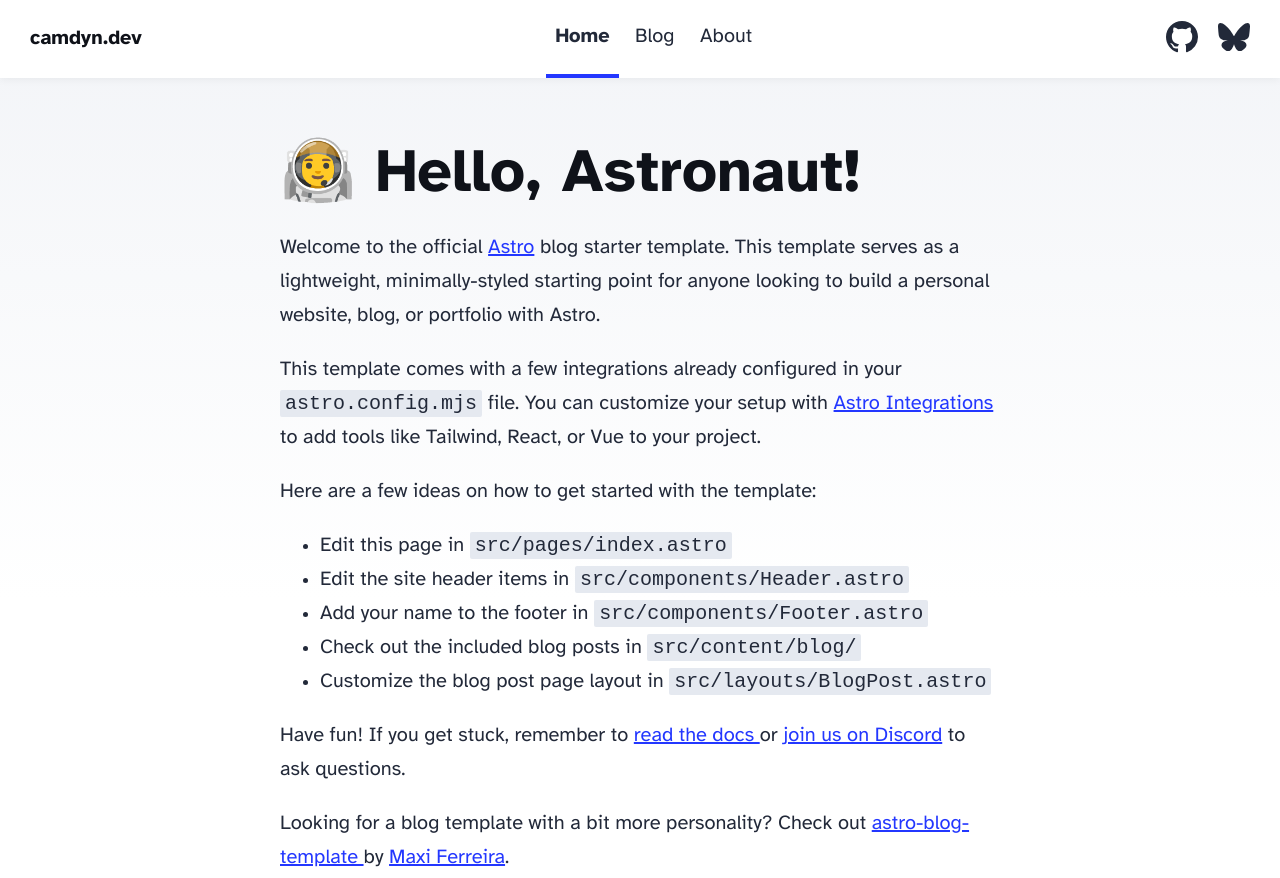
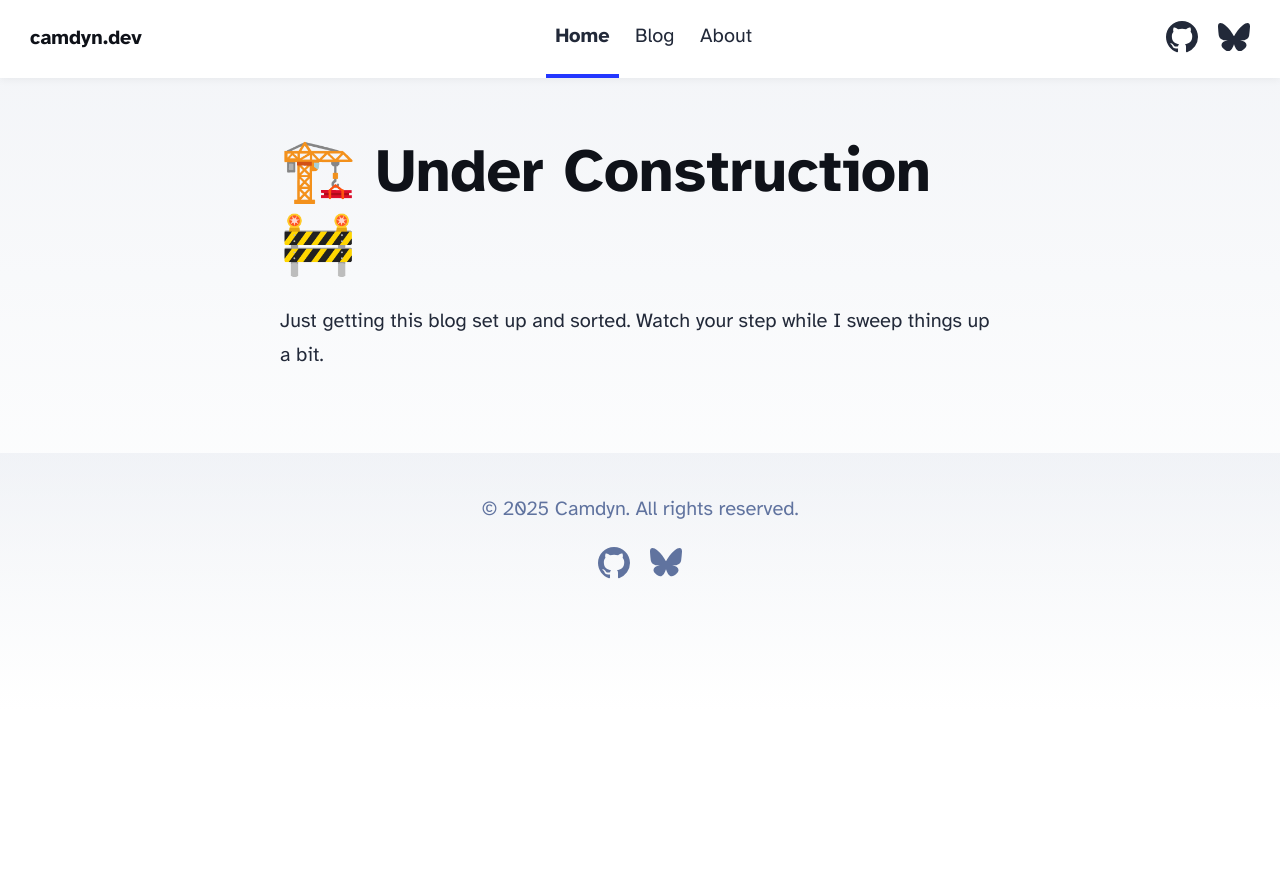
Before and after one commit to CamdynR/camdyn.dev, an Astro site: page / in a window 1280 px wide. Shown: the top 878 px of the page. After the commit the page ends 800 px from the top, so only its background shows below. Built offline with nearby package versions, Linux system fonts and the light colour scheme; Astro itself is replaced by a stand-in of ours.

Commit message:
Updated home page

```diff
--- a/src/pages/index.astro
+++ b/src/pages/index.astro
@@ -13,49 +13,10 @@ import { SITE_TITLE, SITE_DESCRIPTION } from '../consts';
   <body>
     <Header />
     <main>
-      <h1>🧑‍🚀 Hello, Astronaut!</h1>
+      <h1>🏗️ Under Construction 🚧</h1>
       <p>
-        Welcome to the official <a href='https://astro.build/'>Astro</a> blog starter
-        template. This template serves as a lightweight, minimally-styled starting
-        point for anyone looking to build a personal website, blog, or portfolio
-        with Astro.
-      </p>
-      <p>
-        This template comes with a few integrations already configured in your
-        <code>astro.config.mjs</code> file. You can customize your setup with
-        <a href='https://astro.build/integrations'>Astro Integrations</a> to add
-        tools like Tailwind, React, or Vue to your project.
-      </p>
-      <p>Here are a few ideas on how to get started with the template:</p>
-      <ul>
-        <li>Edit this page in <code>src/pages/index.astro</code></li>
-        <li>
-          Edit the site header items in <code>src/components/Header.astro</code>
-        </li>
-        <li>
-          Add your name to the footer in <code
-            >src/components/Footer.astro</code>
-        </li>
-        <li>
-          Check out the included blog posts in <code>src/content/blog/</code>
-        </li>
-        <li>
-          Customize the blog post page layout in <code
-            >src/layouts/BlogPost.astro</code>
-        </li>
-      </ul>
-      <p>
-        Have fun! If you get stuck, remember to <a
-          href='https://docs.astro.build/'
-          >read the docs
-        </a> or <a href='https://astro.build/chat'>join us on Discord</a> to ask
-        questions.
-      </p>
-      <p>
-        Looking for a blog template with a bit more personality? Check out <a
-          href='https://github.com/Charca/astro-blog-template'
-          >astro-blog-template
-        </a> by <a href='https://twitter.com/Charca'>Maxi Ferreira</a>.
+        Just getting this blog set up and sorted. Watch your step while I sweep
+        things up a bit.
       </p>
     </main>
     <Footer />
```
